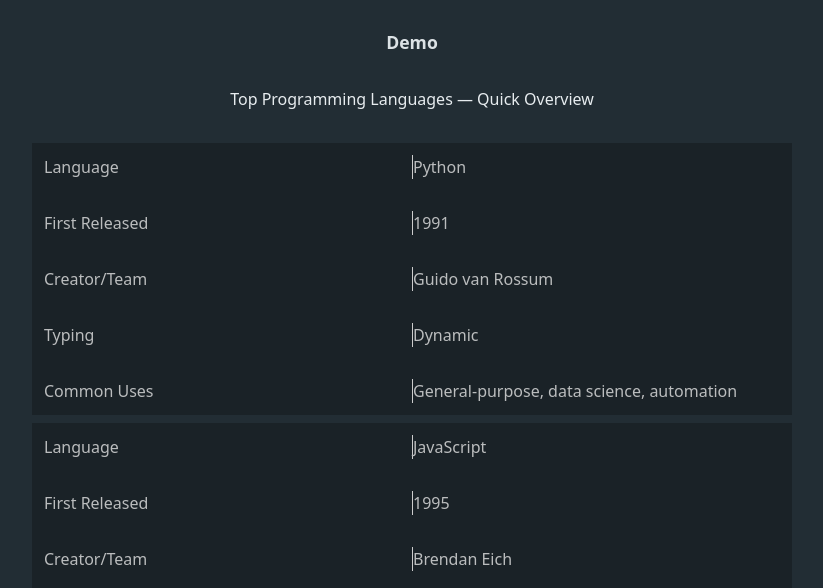
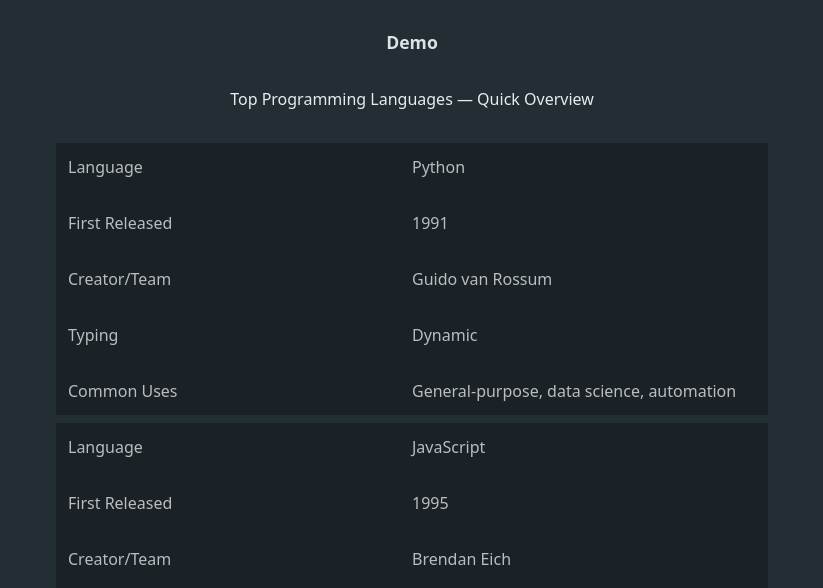
Before and after one commit to daviddomain/responsive-table, a website built with Vite: page index.html in a window 1280 px wide. Shown: the part 187-775 px from the top of the page, without its empty margins (228-1051 px from the left). Built offline with nearby package versions, Linux system fonts and the light colour scheme.

Commit message:
fix: fixed several styling issues

```diff
--- a/public/styles.css
+++ b/public/styles.css
@@ -1,9 +1,16 @@
 html {
 	height: 100vh;
+	box-sizing: border-box;
+}
+
+*,
+*:before,
+*:after {
+	box-sizing: inherit;
 }
 
 body {
-	display: grid;
+	display: block;
 	font-family: system-ui, 'Segoe UI', Roboto, Helvetica, Arial, sans-serif,
 		'Apple Color Emoji', 'Segoe UI Emoji', 'Segoe UI Symbol';
 	place-items: center;
@@ -12,6 +19,7 @@
 	line-height: 1.5;
 	height: 100vh;
 	margin: 0;
+    min-width: 0;
 }
 
 main {
@@ -44,9 +52,9 @@
 table {
 	table-layout: auto;
 	width: 100%;
-  caption {
-    margin-bottom: 2rem;
-  }
+	caption {
+		margin-bottom: 2rem;
+	}
 }
 
 tr {
@@ -68,6 +76,21 @@
 	padding-right: 1rem;
 }
 
+/* Codeblöcke bändigen */
+pre.codeblock {
+  max-width: 100%;
+  overflow: auto;          /* eigener (horizontaler) Scroll, nicht die Seite */
+  white-space: pre-wrap;   /* bricht lange Zeilen um */
+  word-break: break-word;  /* falls Wörter „untrennbar“ sind */
+  overflow-wrap: anywhere; /* fallback für sehr lange Tokens */
+  margin: 0 0 1rem;        /* optional: Standard-Margins zähmen */
+}
+
+pre.codeblock > code {
+  display: block;          /* verhindert, dass <code> breiter wird als <pre> */
+  max-width: 100%;
+}
+
 .codeblock {
 	text-align: left;
 	margin: 0 auto 8px;
--- a/src/ResponsiveTable.js
+++ b/src/ResponsiveTable.js
@@ -33,17 +33,21 @@
 						table?.tHead?.firstElementChild?.children
 					);
 
-          const addColumnHeaders = () => {
-						const labelsFromColumnHeaders = columnHeaders
-							.map((th) => th.textContent)
-							.reduce((acc, next, index) => {
-								return (
-									acc +
-									`td:nth-of-type(${index + 1}):before { content: "${next.trim()}"; }`
-								);
-							}, '');
-              return liteDomStyles + labelsFromColumnHeaders
-          }
+					const addColumnHeaders = () => {
+						const columnHeaderRules = columnHeaders
+							.map((th, index) => {
+								const content = JSON.stringify(th.textContent?.trim() ?? '');
+								return `table[data-responsive-table] td:nth-of-type(${index + 1})::before { content: ${content}; }`;
+							})
+							.filter(Boolean)
+							.join('\n\t');
+
+						if (!columnHeaderRules) {
+							return liteDomStyles;
+						}
+
+						return `${liteDomStyles}\n\t${columnHeaderRules}\n}`;
+					};
 
 					const style = document.createElement('style');
 					style.dataset.responsiveTable = 'display-block';
--- a/src/css/lite-dom-style.css
+++ b/src/css/lite-dom-style.css
@@ -1,38 +1,21 @@
+table[data-responsive-table] caption,
 table[data-responsive-table] thead,
 table[data-responsive-table] tbody,
-table[data-responsive-table] tr,
+table[data-responsive-table] tr:not(table[data-responsive-table] thead tr),
 table[data-responsive-table] th,
 table[data-responsive-table] td {
 	display: block;
 }
 
-/* Hide table headers (but not display: none;, for accessibility) */
 table[data-responsive-table] thead tr {
-	display: none;
-}
-
-table[data-responsive-table] tr {
-	/* border: 1px solid #ccc; */
+	visibility: collapse;
 }
 
 table[data-responsive-table] td {
-	/* Behave  like a "row" */
-	border: none;
-	/* border-bottom: 1px solid #eee; */
-	/* position: relative; */
-	/* padding-left: 50%; */
 	display: flex;
+
 }
 
 table[data-responsive-table] td:before {
-	/* Now like a table header */
-	/* position: absolute; */
 	width: 50%;
-	border-right: 1px solid #ccc;
-	/* Top/left values mimic padding */
-	/* top: 6px;
-	left: 6px;
-	width: 45%;
-	padding-right: 10px; */
-	white-space: nowrap;
 }
--- a/src/css/slotted-style.css
+++ b/src/css/slotted-style.css
@@ -6,5 +6,7 @@
 @media only screen and (max-width: 760px) {
 	::slotted(table) {
 		display: block;
+    	width: 100%;
+	border-collapse: collapse;
 	}
 }
```
Also changed, not shown: index.html (+5 -9 lines).
